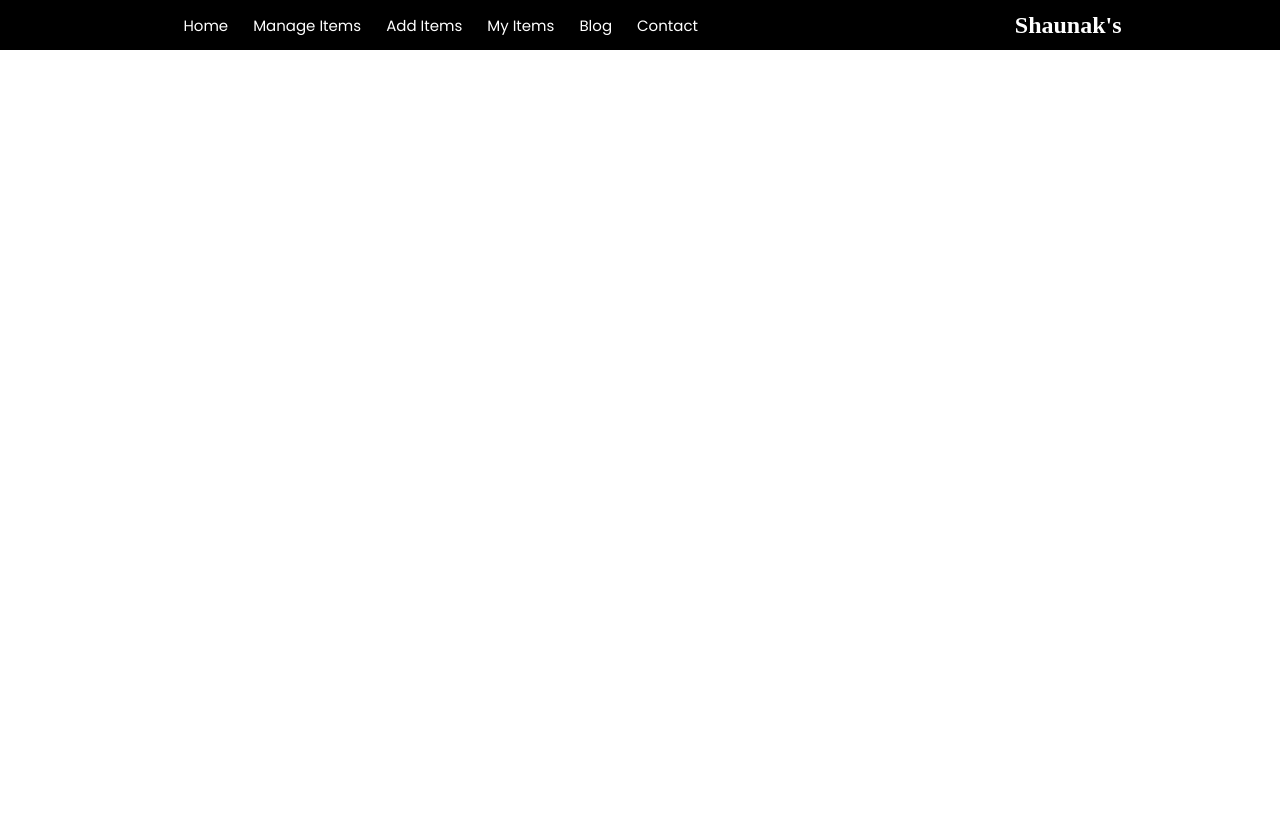
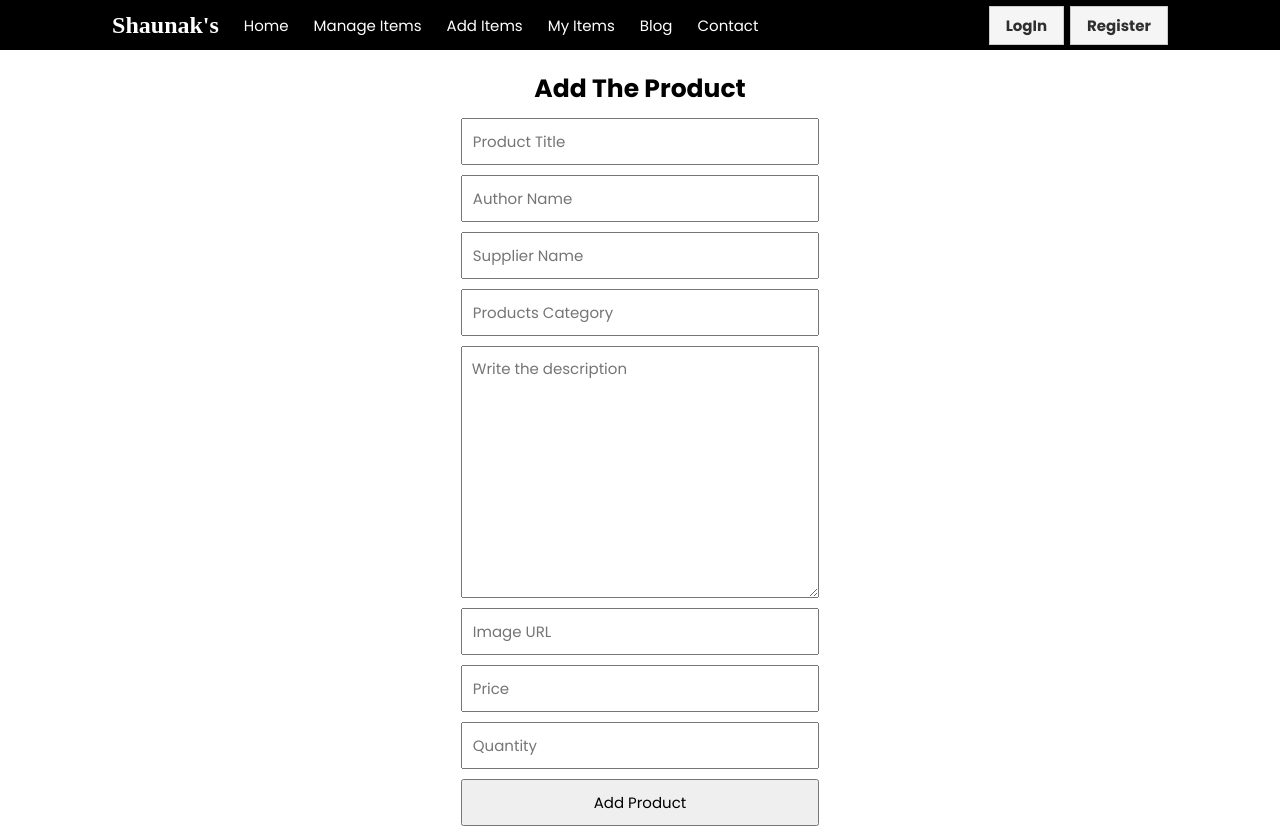
Before and after one commit to codeftshaunak/bookswarehouse, a React (Create React App) app: page /additems in a window 1280 px wide. Before the commit the page ends 800 px from the top, so only its background shows below. Built offline with nearby package versions, Linux system fonts and the light colour scheme; a web font is replaced by a local one.

Commit message:
Home page

```diff
--- a/package.json
+++ b/package.json
@@ -17,6 +17,7 @@
     "react": "^18.0.0",
     "react-dom": "^18.0.0",
     "react-file-base64": "^1.0.3",
+    "react-hook-form": "^7.30.0",
     "react-redux": "^8.0.1",
     "react-router-dom": "^6.3.0",
     "react-scripts": "5.0.1",
--- a/src/App.js
+++ b/src/App.js
@@ -1,7 +1,9 @@
 import React from "react";
-import { Route, Router, Routes } from "react-router-dom";
+import { Route, Routes } from "react-router-dom";
 import "./App.css";
+import AddItems from "./components/public/Pages/AddItems/AddItems";
 import Home from "./components/public/Pages/Home/Home";
+import Shop from "./components/public/Pages/Shop/Shop";
 import Header from "./components/public/shared/Header/Header";
 
 function App() {
@@ -10,6 +12,7 @@ function App() {
       <Header></Header>
       <Routes>
         <Route path="/" element={<Home />}></Route>
+        <Route path="/additems" element={<AddItems />}></Route>
       </Routes>
     </>
   );
--- /dev/null
+++ b/src/components/public/Pages/AddItems/AddItems.css
@@ -0,0 +1,21 @@
+.formname {
+        display: flex;
+        flex-direction: column;
+        width: 28%;
+        margin: auto;
+        padding-top: 20px;
+}
+
+.formname h3 {
+        font-size: 25px;
+        text-align: center;
+}
+
+.formname input,
+textarea {
+        margin-top: 10px;
+        padding: 10px 10px;
+        font-family: 'poppins';
+        cursor: pointer;
+        font-size: 15px;
+}
--- /dev/null
+++ b/src/components/public/Pages/AddItems/AddItems.js
@@ -0,0 +1,88 @@
+import React, { useState } from "react";
+import "./AddItems.css";
+
+function AddItems() {
+  const handleAddProduct = (event) => {
+    event.preventDefault();
+    const productName = event.target.productname.value;
+    const supplierName = event.target.suppliername.value;
+    const authorName = event.target.authorname.value;
+    const productcategory = event.target.productcategory.value;
+    const imageURL = event.target.imageurl.value;
+    const price = event.target.price.value;
+    const quantity = event.target.quantity.value;
+    const description = event.target.productdescription.value;
+
+    const product = {
+      productName,
+      authorName,
+      supplierName,
+      productcategory,
+      imageURL,
+      price,
+      quantity,
+      description,
+    };
+
+    //Send data to server
+    fetch("http://localhost:5000/additems", {
+      method: "POST",
+      headers: {
+        "content-type": "application/json",
+      },
+      body: JSON.stringify(product),
+    })
+      .then((res) => res.json())
+      .then((data) => {
+        console.log("Success", data);
+        alert("Product Add Successfully");
+        event.target.reset();
+      });
+  };
+
+  return (
+    <>
+      <form className="formname" onSubmit={handleAddProduct}>
+        <h3>Add The Product</h3>
+
+        <input
+          type="text"
+          name="productname"
+          placeholder="Product Title"
+          required
+        />
+        <input
+          type="text"
+          name="authorname"
+          placeholder="Author Name"
+          required
+        />
+        <input
+          type="text"
+          name="suppliername"
+          placeholder="Supplier Name"
+          required
+        />
+        <input
+          type="text"
+          name="productcategory"
+          placeholder="Products Category"
+          required
+        />
+        <textarea
+          name="productdescription"
+          cols="130"
+          rows="10"
+          required
+          placeholder="Write the description"
+        ></textarea>
+        <input type="text" name="imageurl" placeholder="Image URL" required />
+        <input type="number" name="price" placeholder="Price" required />
+        <input type="number" name="quantity" placeholder="Quantity" required />
+        <input type="submit" value="Add Product" />
+      </form>
+    </>
+  );
+}
+
+export default AddItems;
--- a/src/components/public/Pages/Bookshop/Bookshop.css
+++ b/src/components/public/Pages/Bookshop/Bookshop.css
@@ -1,10 +1,10 @@
 .books__detail {
         text-align: left;
-        padding: 0px 20px 0px 0px;
-        display: flex;
+        padding: 0px 20px 30px 35px;
         border: 1px solid beige;
         margin-top: 50px;
         box-shadow: 1px 2px 14px 1px #bfbfbf;
+        width: 350px;
 }
 
 .books__detail .image {
@@ -18,11 +18,11 @@
 }
 
 .books__detail img {
-        max-width: 200px;
+        width: 100%;
         display: block;
         margin: auto;
-        object-fit: cover;
-        height: 200px;
+        /* object-fit: cover; */
+        height: 300px;
 }
 
 .books__detail .book__title {
--- a/src/components/public/Pages/Bookshop/Bookshop.js
+++ b/src/components/public/Pages/Bookshop/Bookshop.js
@@ -2,23 +2,36 @@ import React from "react";
 import "./Bookshop.css";
 
 function Bookshop(books) {
-  const { _id, title, image, author, prices, category } = books.book;
+  console.log(books);
+  const {
+    _id,
+    productName,
+    authorName,
+    description,
+    imageURL,
+    price,
+    productcategory,
+    quantity,
+    supplierName,
+  } = books.books;
 
   return (
     <>
       <div className="books__detail">
         <div className="image">
-          <img src={image} alt={title} />
+          <img src={imageURL} alt={productName} />
         </div>
         <div className="content">
-          <h2 className="book__title">{title}</h2>
-          <h4 className="book__author">By: {author}</h4>
+          <h2 className="book__title">{productName}</h2>
+          <h4 className="book__author">By: {authorName}</h4>
           <h5 className="book__seller">#Best Seller</h5>
-          <h4>{prices}tk</h4>
-          <h4 className="book__category">{category}</h4>
+          <h4>Price:{price}tk</h4>
+          <h4>Quantity:{quantity}</h4>
+          <h4 className="book__category">{productcategory}</h4>
+          <h5>Supplied By:{supplierName}</h5>
           <div className="book__btns">
-            <button className="book__addtocart">Add To Cart</button>
-            <button className="book__details">Details</button>
+            <button className="book__addtocart">Delivered</button>
+            <button className="book__details">Update</button>
           </div>
         </div>
       </div>
--- a/src/components/public/Pages/Home/Home.css
+++ b/src/components/public/Pages/Home/Home.css
@@ -1,6 +1,7 @@
 .section__1 {
         padding: 30px;
         text-align: center;
+        background-color: rgb(248, 248, 248);
 }
 
 .section__1 h2 {
@@ -18,7 +19,13 @@
         font-size: 18px;
         background-color: rgb(39, 1, 1);
         color: white;
-        border: none;
+        border: 1px solid rgb(39, 1, 1);
         cursor: pointer;
         margin-top: 10px;
+        transition: 0.5s ease-in-out;
 }
+
+.section__1 button:hover {
+        background-color: white;
+        color: black;
+}
--- a/src/components/public/Pages/Home/Home.js
+++ b/src/components/public/Pages/Home/Home.js
@@ -1,4 +1,5 @@
 import React from "react";
+import Shop from "../Shop/Shop";
 import "./Home.css";
 
 function Home() {
@@ -8,15 +9,18 @@ function Home() {
         <h2>Become A Partner & Earn</h2>
         <h3>Tk 30,000/Per Month</h3>
         <img
-          src="https://img.freepik.com/free-vector/business-thinking-background_1361-1262.jpg?t=st=1651986376~exp=1651986976~hmac=2c0190f332bf8bc0f6b31e6baba6285b2b68b7c1d4024bd272568299a853f084&w=740"
+          src="https://img.freepik.com/free-vector/people-doodle-vector-happy-workers-green-office-characters_53876-143503.jpg?t=st=1651986238~exp=1651986838~hmac=2ef7aed705dc1170681743069911031973031b06cef0b81135bc482b04b3df7a&w=740"
           alt="becomepartner"
         />
         <br />
         <button>Join us</button>
       </div>
+
+      <div className="section__3">{<Shop></Shop>}</div>
+
       <div className="section__2">
-        <h4>Read Our Books</h4>
         <div className="left">
+          <h4>Read Our Books</h4>
           <p>
             "Books help us understand who we are and how we are to behave. They
             show us what community and friendship mean; they show us how to live
--- a/src/components/public/Pages/Shop/Shop.js
+++ b/src/components/public/Pages/Shop/Shop.js
@@ -3,10 +3,10 @@ import Bookshop from "../Bookshop/Bookshop";
 import "./Shop.css";
 
 function Shop() {
-  const [booksItem, setBooksItem] = useState([]);
-
+  const [booksitem, setBooksItem] = useState([]);
+  const booksItem = booksitem.slice(0, 7);
   useEffect(() => {
-    fetch("http://localhost:5000/bookshop")
+    fetch("https://peaceful-atoll-26773.herokuapp.com/bookshop")
       .then((res) => res.json())
       .then((data) => setBooksItem(data));
   }, []);
@@ -14,7 +14,7 @@ function Shop() {
   return (
     <>
       <div className="books__shop">
-        <h1>Welcome to the book shop</h1>
+        <h1>Smaple Products</h1>
         <h4>
           Before you buy any book's let me tell you why you should read books.
         </h4>
@@ -27,18 +27,8 @@ function Shop() {
         </p>
       </div>
       <div className="books__details">
-        {/* {loading ? (
-          <h1>Loading...</h1>
-        ) : error ? (
-          <h1>Something wants wrong...</h1>
-        ) : (
-          booksItem.map((books) => (
-            <Bookshop key={books.id} book={books}></Bookshop>
-          ))
-        )} */}
-
         {booksItem.map((books) => (
-          <Bookshop key={books._id} book={books}></Bookshop>
+          <Bookshop key={books._id} books={books}></Bookshop>
         ))}
       </div>
     </>
--- a/src/components/public/shared/Header/Header.css
+++ b/src/components/public/shared/Header/Header.css
@@ -33,6 +33,7 @@ nav svg {
 .navbar {
         display: flex;
         justify-content: space-around;
+        align-items: center;
         text-align: center;
         bottom: 0;
 }
@@ -44,7 +45,6 @@ nav svg {
         font-size: 15px;
 }
 
-
 .logo {
         font-family: 'Water Brush',
                 cursive;
@@ -54,3 +54,28 @@ nav svg {
 .hidden {
         display: none;
 }
+
+.logreg {
+        display: flex;
+        justify-content: space-around;
+}
+
+.logreg button {
+        padding: 7px 16px;
+        font-size: 15px;
+        font-family: 'Poppins';
+        background: whitesmoke;
+        border: none;
+        color: #302f2f;
+        margin-left: 6px;
+        font-weight: bold;
+        transition: 0.5s ease-in-out;
+        border: 1px solid rgb(207, 202, 202);
+        cursor: pointer;
+}
+
+.logreg button:hover {
+        background-color: #302f2f;
+        color: whitesmoke;
+        border: 1px solid rgb(207, 202, 202);
+}
--- a/src/components/public/shared/Header/Header.js
+++ b/src/components/public/shared/Header/Header.js
@@ -9,6 +9,9 @@ function Header() {
     <>
       <nav>
         <div className="navbar">
+          <div className="logo">
+            <h2>Shaunak's</h2>
+          </div>
           <Link to="/">Home</Link>
           <Link to="/manageitems">Manage Items</Link>
           <Link to="/additems">Add Items</Link>
@@ -17,8 +20,13 @@ function Header() {
           <Link to="/contact">Contact</Link>
         </div>
 
-        <div className="logo">
-          <h2>Shaunak's</h2>
+        <div className="logreg">
+          <div className="login">
+            <button>LogIn</button>
+          </div>
+          <div className="register">
+            <button>Register</button>
+          </div>
         </div>
       </nav>
     </>
```
Also changed, not shown: 1 other file (tests, documents, lock files or other folders).
